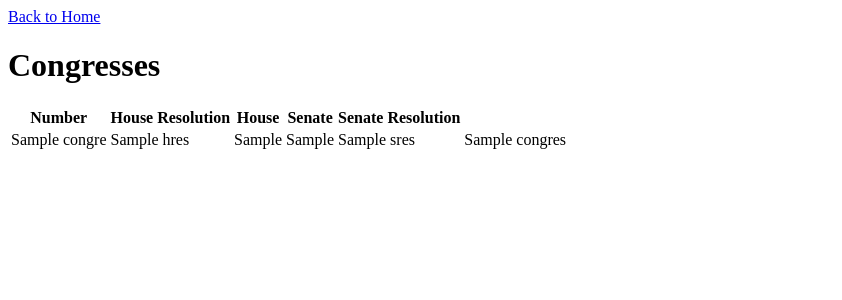
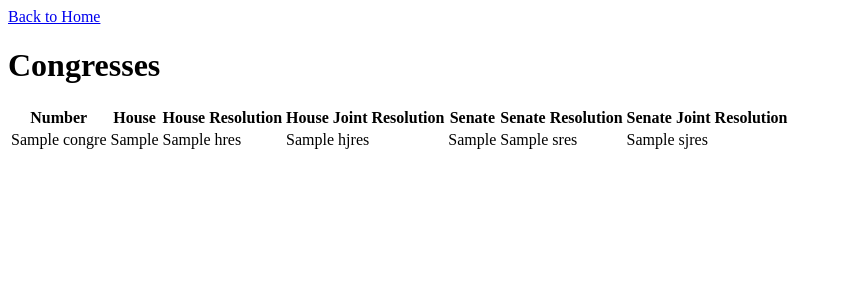
Before and after one commit to deserat/hackthefed, a Flask app: page /congresses/ in a window 1280 px wide. Shown: the top 300 px of the page, without its empty margins (0-842 px from the left). Run offline with Flask 2, Linux system fonts and the light colour scheme; a database or web service that is not in the repository returns one stand-in record (values such as "Sample title").

Commit message:
more of the table

```diff
--- a/templates/congresses.html
+++ b/templates/congresses.html
@@ -14,19 +14,22 @@
     <table>
         <tr>
             <th>Number</th>
+            <th>House</th>
             <th>House Resolution</th>
-            <th>House</th>
+            <th>House Joint Resolution</th>
             <th>Senate</th>
             <th>Senate Resolution</th>
+            <th>Senate Joint Resolution</th>
         </tr>
     {% for congress in congresses %}
         <tr>
             <td>{{ congress.name }}</td>
+            <td>{{ congress.hr }}</td>
             <td>{{ congress.hres }}</td>
-            <td>{{ congress.hr }}</td>
+            <td>{{ congress.hjres }}</td>
             <td>{{ congress.s }}</td>
             <td>{{ congress.sres }}</td>
-            <td>{{ congress }}</td>
+            <td>{{ congress.sjres }}</td>
 
         </tr>
     {% else %}
```
